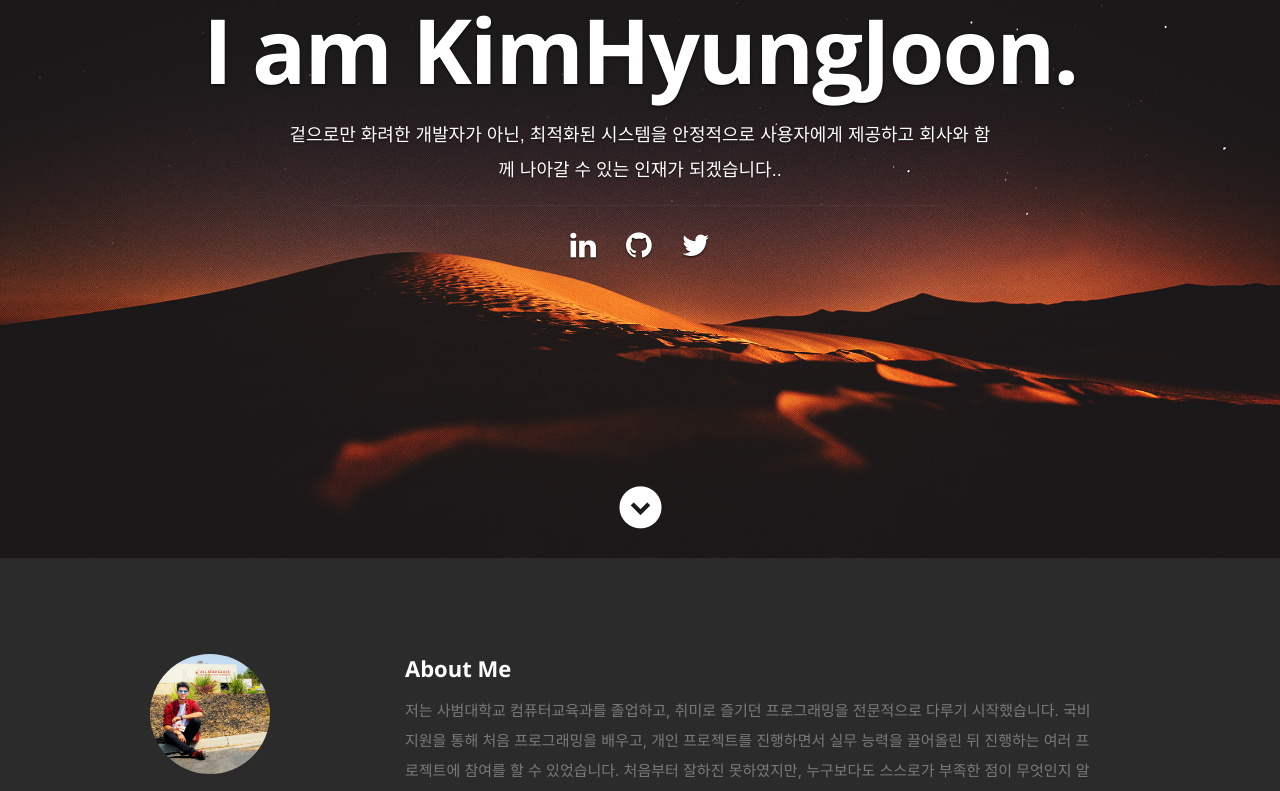
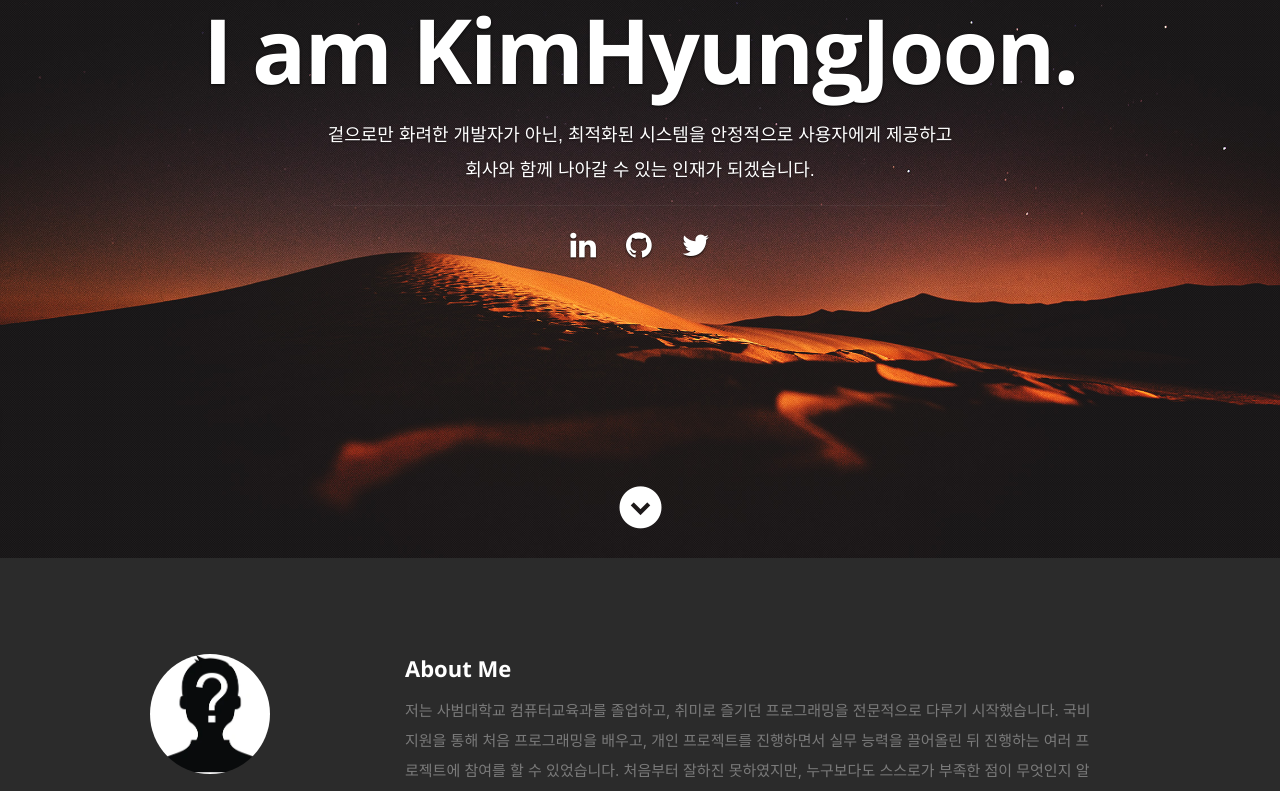
Before and after one commit to kim911003/react_portfolio_v1, a React (Create React App) app: page / in a window 1280 px wide. Shown: the part 242-1033 px from the top of the page. Built offline with nearby package versions, Linux system fonts and the light colour scheme.

Commit message:
commit0907

```diff
--- a/src/App.js
+++ b/src/App.js
@@ -7,6 +7,7 @@ import Testimonials from  './components/Testimonials';
 import ContactUs from './components/ContactUs';
 import Footer from './components/Footer';
 import resumeData from './resumeData';
+import whoIs from './whoIs.png';
 class App extends Component {
   render() {
     return (
--- a/src/components/About.js
+++ b/src/components/About.js
@@ -8,7 +8,7 @@ export default class About extends Component {
 
             <div className="three columns">
 
-               <img className="profile-pic"  src="images/profilepic.jpg" alt="" />
+               <img className="profile-pic"  src="images/whoIs.png" alt="" />
 
             </div>
 
--- a/src/components/Header.js
+++ b/src/components/Header.js
@@ -22,7 +22,7 @@ export default class Header extends Component {
          <div className="row banner">
             <div className="banner-text">
                <h1 className="responsive-headline">I am {resumeData.name}.</h1>
-               <h3 style={{color:'#fff', fontFamily:'sans-serif '}}>{resumeData.role}. {resumeData.roleDescription}
+               <h3 style={{color:'#fff', fontFamily:'sans-serif '}}>{resumeData.role} <br></br> {resumeData.roleDescription}.
                </h3>
                <hr/>
                <ul className="social">
--- a/src/components/Resume.js
+++ b/src/components/Resume.js
@@ -36,7 +36,7 @@ export default  class Resume extends Component {
 
             <div className="nine columns main-col">
               {
-                resumeData.work && resumeData.work.map((item) => {
+                resumeData.work && resumeData.work.map((item) => { // resumeData.work exist -> map start
                   return(
                     <div className="row item">
                        <div className="twelve columns">
--- a/src/resumeData.js
+++ b/src/resumeData.js
@@ -2,12 +2,12 @@ let resumeData = {
     //"imagebaseurl":"https://rbhatia46.github.io/",
 	"imagebaseurl":"https://kim911003.github.io/",
     "name": "KimHyungJoon",
-    "role": "겉으로만 화려한 개발자가 아닌, 최적화된 시스템을 안정적으로 사용자에게 제공하고 회사와 함께 나아갈 수 있는 인재가 되겠습니다.",
+    "role": "겉으로만 화려한 개발자가 아닌, 최적화된 시스템을 안정적으로 사용자에게 제공하고",
     "linkedinId":"Your LinkedIn Id",
     "skypeid": "Your skypeid",
 	"email": "joon1077@naver.com",
 	"phone": "010-9291-4151",
-	"roleDescription" : "",
+	"roleDescription" : "회사와 함께 나아갈 수 있는 인재가 되겠습니다",
    // "roleDescription": "저는 프론트엔드와 백엔드 두 가지 개발이 가능한 풀스택 개발자입니다. 겉으로만 화려한 개발자가 아닌, 최적화된 시스템을 안정적으로 사용자에게 제공하고 회사와 함께 성장할 수 있는 인재가 되겠습니다.",
     "socialLinks":[
         {
```
Also changed, not shown: public/images/whoIs.png (added), src/whoIs.png (added).
